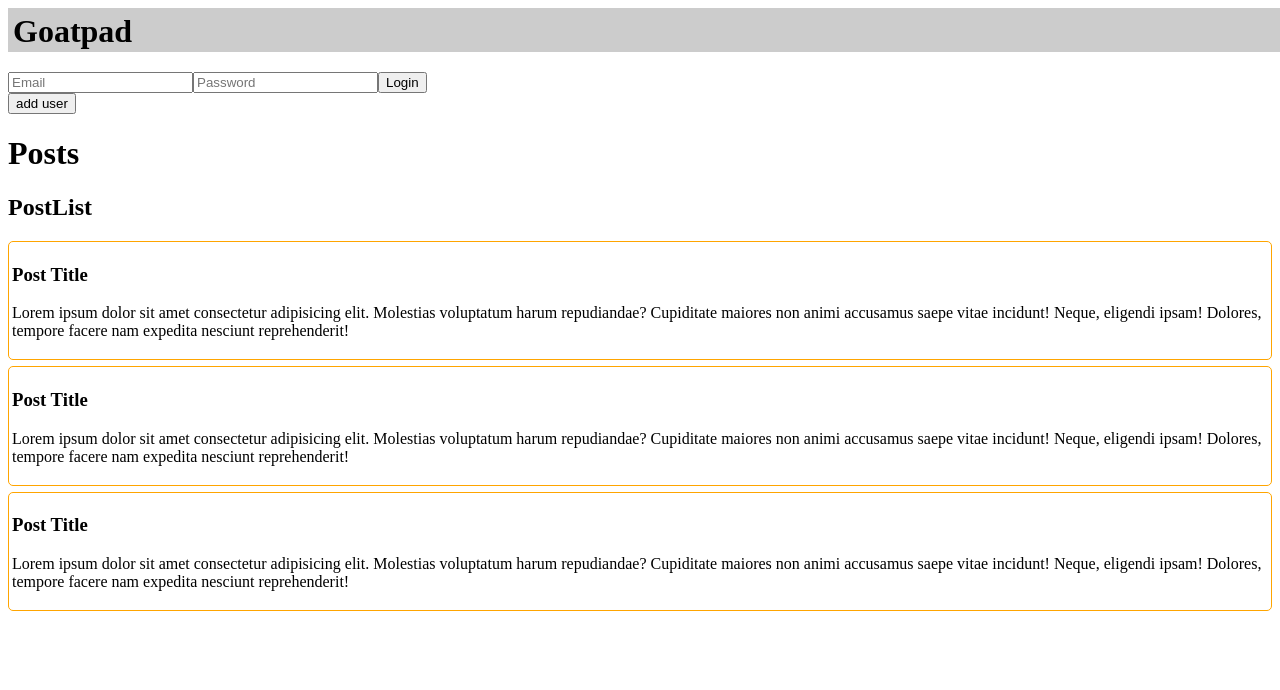
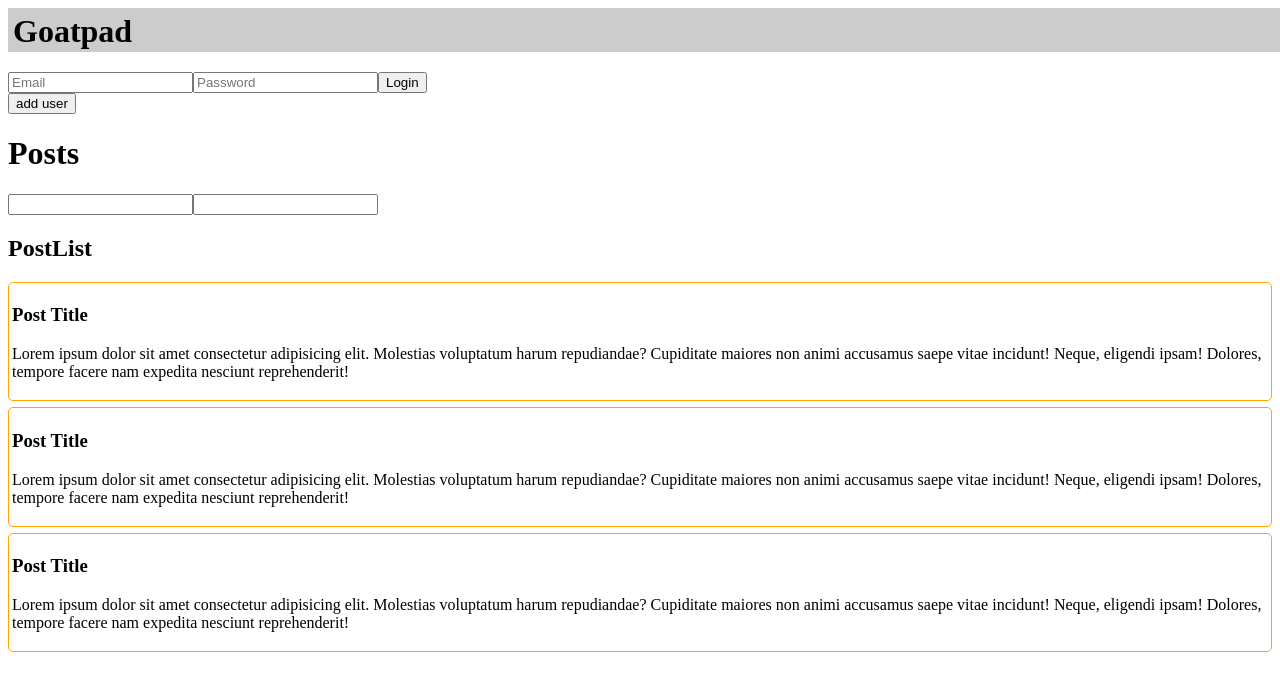
Before and after one commit to yjuwaheer/goatpad, a React (Create React App) app in the folder packages/client/: page / in a window 1280 px wide. Shown: the top 690 px of the page. Built offline with nearby package versions, Linux system fonts and the light colour scheme.

Commit message:
form created and accepting changes

```diff
--- /dev/null
+++ b/packages/client/src/features/posts/components/PostForm.jsx
@@ -0,0 +1,23 @@
+import React, { useState } from 'react'
+
+const PostForm = () => {
+  const [formData, setFormData] = useState({
+    title: '',
+    post: '',
+  })
+
+  const { title, post } = formData
+
+  const onChange = (e) => {
+    setFormData((prevState) => ({ ...prevState, [e.target.name]: e.target.value }))
+  }
+
+  return (
+    <form>
+      <input type='text' name='title' onChange={onChange} value={title} />
+      <input type='text' name='post' onChange={onChange} value={post} />
+    </form>
+  )
+}
+
+export default PostForm
--- a/packages/client/src/features/posts/index.jsx
+++ b/packages/client/src/features/posts/index.jsx
@@ -1,10 +1,12 @@
 import React from 'react'
 import PostList from './components/PostList'
+import PostForm from './components/PostForm'
 
 const Posts = () => {
   return (
     <div>
       <h1>Posts</h1>
+      <PostForm />
       <PostList />
     </div>
   )
```
